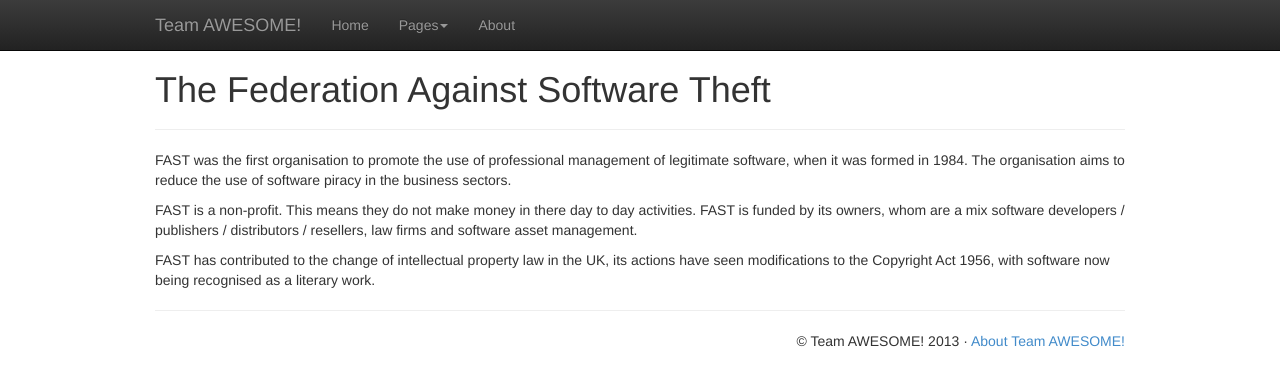
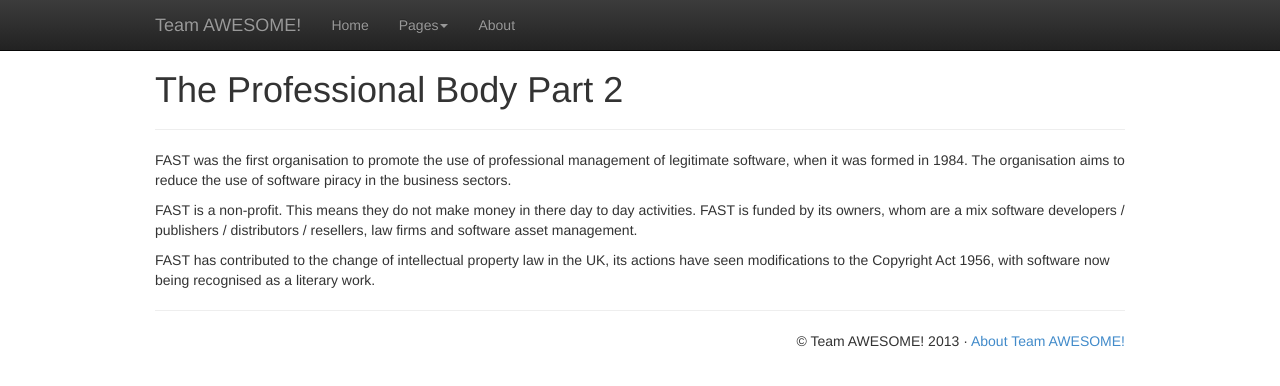
Before and after one commit to adamus1red/tripping-octo-adventure, a Jekyll site: the page built from _posts/2013-11-30-professional-issues-2.md, in a window 1280 px wide. Shown: the top 386 px of the page. Built offline with Jekyll 4.4.1, drawn with Linux system fonts in a browser that asks for light colours; Markdown is read by kramdown in place of the engine named in the settings.

Commit message:
Update 2013-11-30-professional-issues-2.md

```diff
--- a/_posts/2013-11-30-professional-issues-2.md
+++ b/_posts/2013-11-30-professional-issues-2.md
@@ -1,6 +1,7 @@
 ---
 layout: page
-title: The Federation Against Software Theft
+title: The Professional Body Part 2
+excerpt: FAST was the first organisation to promote the . . .
 ---
 
 FAST was the first organisation to promote the use of professional management of legitimate software, when it was formed in 1984. The organisation aims to reduce the use of software piracy in the business sectors.
```
